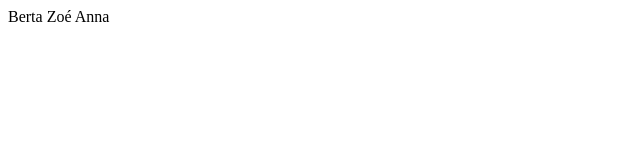
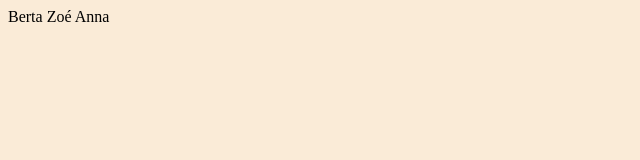
Before and after one commit to Wendesday36/gitAlap, a plain HTML site: page index.html in a window 1280 px wide. Shown: the whole page, without its empty margins (0-640 px from the left). Drawn offline with Linux system fonts and the light colour scheme.

Commit message:
alap formázások

```diff
--- a/index.html
+++ b/index.html
@@ -5,6 +5,7 @@
     <meta http-equiv="X-UA-Compatible" content="IE=edge">
     <meta name="viewport" content="width=device-width, initial-scale=1.0">
     <title>Berta Zoé Anna</title>
+    <link rel="stylesheet" href="style.css">
 </head>
 <body>
     <div id="wrapper">
--- /dev/null
+++ b/style.css
@@ -0,0 +1,3 @@
+body{ background-color: antiquewhite;
+    color:black;
+}
```
